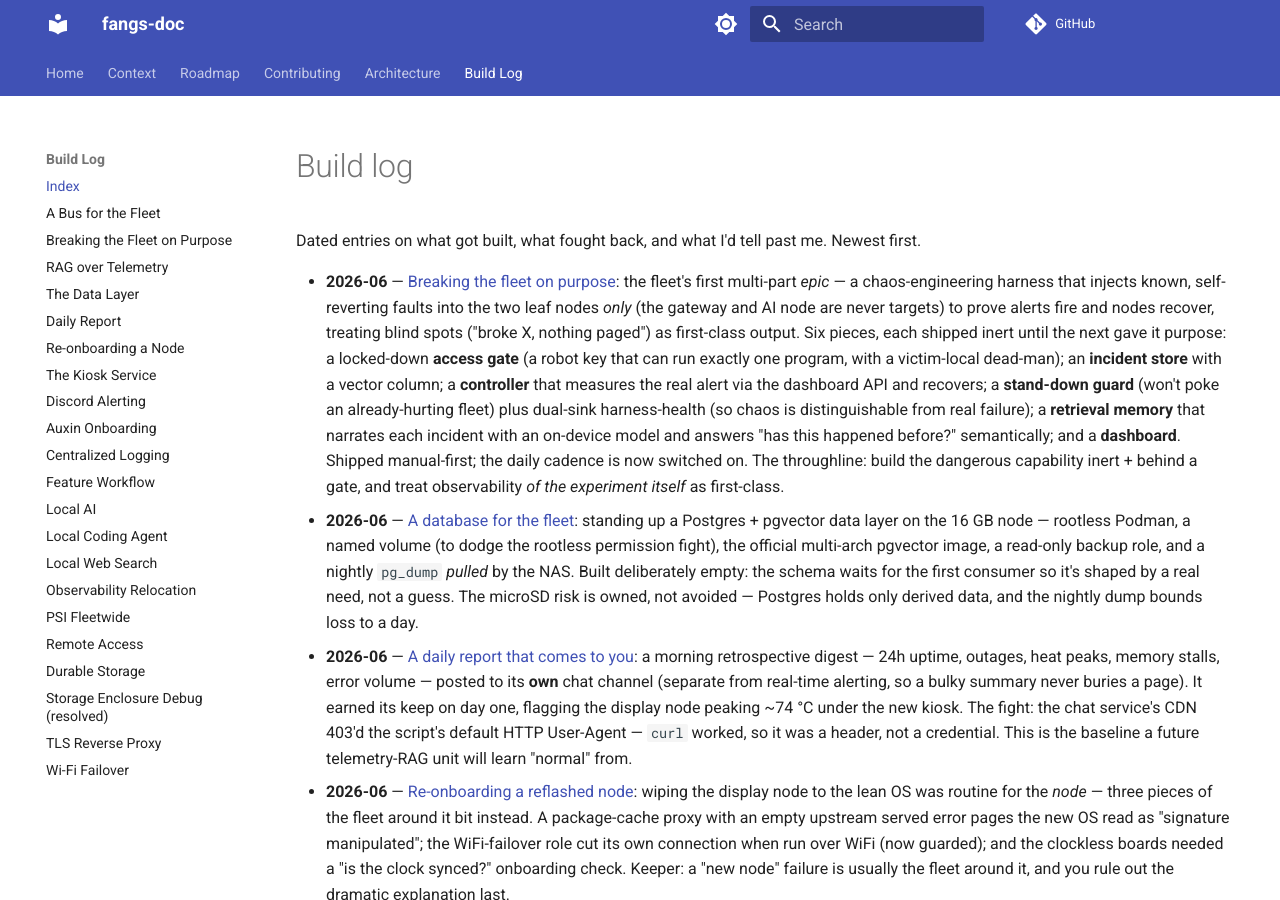
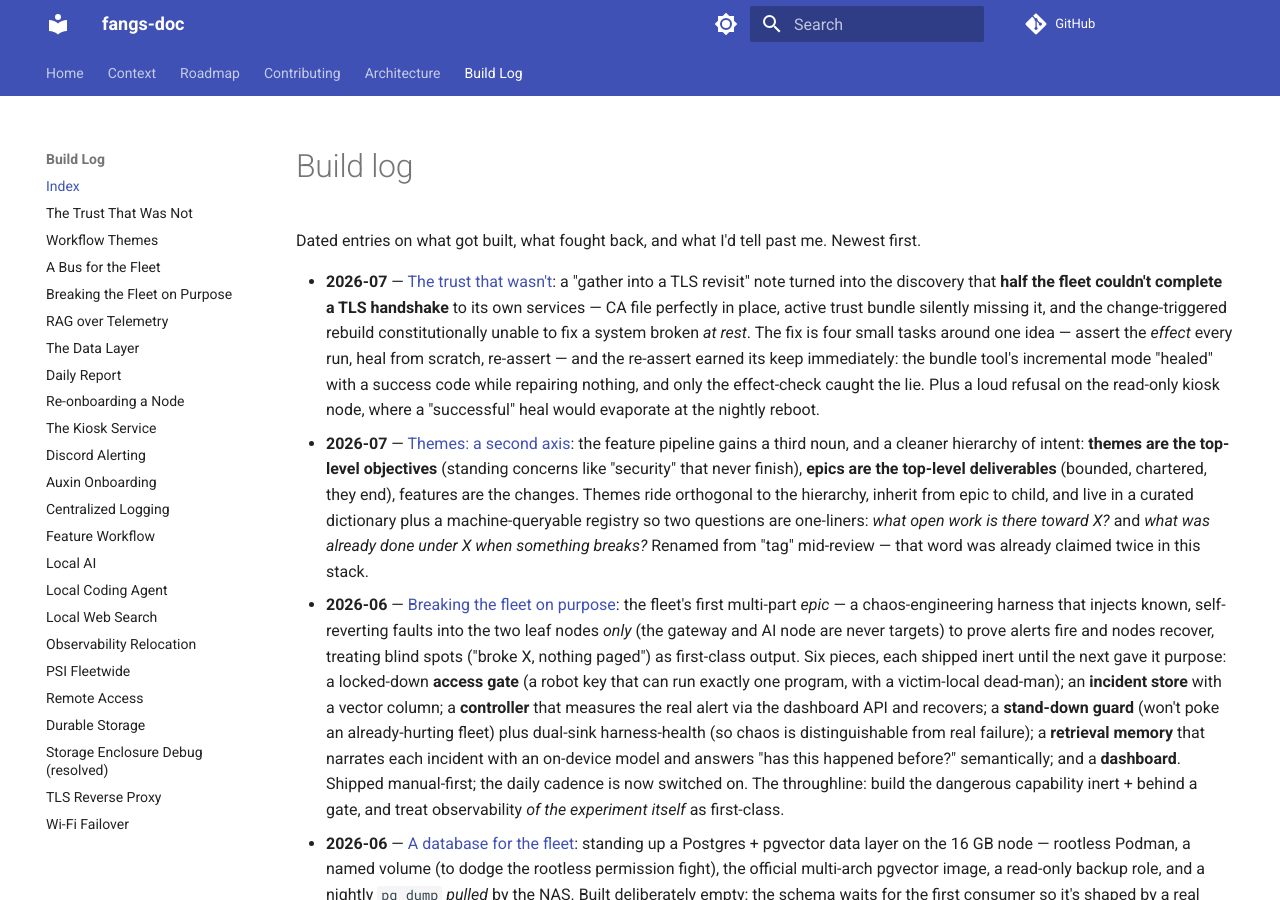
Before and after one commit to Caleb-Wrobel/fangs-doc, an MkDocs documentation site: the page built from docs/log/README.md, in a window 1280 px wide and 900 px high. Built offline with MkDocs 1.6.1 and Material for MkDocs 9.7.7, drawn with Linux system fonts in a browser that asks for light colours; comment, search, counter and statistics services are not loaded.

Commit message:
two tales cross the log / objectives outlive their wins / trust proven again
Add two 2026-07 build-log entries + nav/index wiring: (1) Workflow
Themes — themes as top-level objectives vs epics as top-level
deliverables, the dictionary + registry mechanics, and the tag→theme
rename lesson; (2) The Trust That Was Not — half the fleet silently
unable to handshake its own services, the assert/heal/re-assert fix,
both premise misses (check-mode-invisible commands; the incremental
rebuild that heals nothing), and the read-only-root apply-evaporation
find. Sterility sweep clean.

Co-Authored-By: Claude Fable 5 <noreply@anthropic.com>

```diff
--- a/docs/log/README.md
+++ b/docs/log/README.md
@@ -3,6 +3,22 @@
 Dated entries on what got built, what fought back, and what I'd tell past me.
 Newest first.
 
+- **2026-07** — [The trust that wasn't](2026-07-internal-tls-trust.md): a "gather into a TLS
+  revisit" note turned into the discovery that **half the fleet couldn't complete a TLS handshake**
+  to its own services — CA file perfectly in place, active trust bundle silently missing it, and the
+  change-triggered rebuild constitutionally unable to fix a system broken *at rest*. The fix is four
+  small tasks around one idea — assert the *effect* every run, heal from scratch, re-assert — and the
+  re-assert earned its keep immediately: the bundle tool's incremental mode "healed" with a success
+  code while repairing nothing, and only the effect-check caught the lie. Plus a loud refusal on the
+  read-only kiosk node, where a "successful" heal would evaporate at the nightly reboot.
+- **2026-07** — [Themes: a second axis](2026-07-workflow-themes.md): the feature pipeline gains a
+  third noun, and a cleaner hierarchy of intent: **themes are the top-level objectives** (standing
+  concerns like "security" that never finish), **epics are the top-level deliverables** (bounded,
+  chartered, they end), features are the changes. Themes ride orthogonal to the hierarchy, inherit
+  from epic to child, and live in a curated dictionary plus a machine-queryable registry so two
+  questions are one-liners: *what open work is there toward X?* and *what was already done under X
+  when something breaks?* Renamed from "tag" mid-review — that word was already claimed twice in
+  this stack.
 - **2026-06** — [Breaking the fleet on purpose](2026-06-chaos-stack.md): the fleet's first multi-part
   *epic* — a chaos-engineering harness that injects known, self-reverting faults into the two leaf nodes
   *only* (the gateway and AI node are never targets) to prove alerts fire and nodes recover, treating
--- a/mkdocs.yml
+++ b/mkdocs.yml
@@ -46,6 +46,8 @@ nav:
       - TLS Proxy: architecture/tls-proxy.md
   - Build Log:
       - Index: log/README.md
+      - The Trust That Was Not: log/2026-07-internal-tls-trust.md
+      - Workflow Themes: log/2026-07-workflow-themes.md
       - A Bus for the Fleet: log/2026-06-mqtt-backbone.md
       - Breaking the Fleet on Purpose: log/2026-06-chaos-stack.md
       - RAG over Telemetry: log/2026-06-telemetry-rag.md
```
Also changed, not shown: docs/log/2026-07-internal-tls-trust.md (added, +105 -0 lines), docs/log/2026-07-workflow-themes.md (added, +91 -0 lines).
